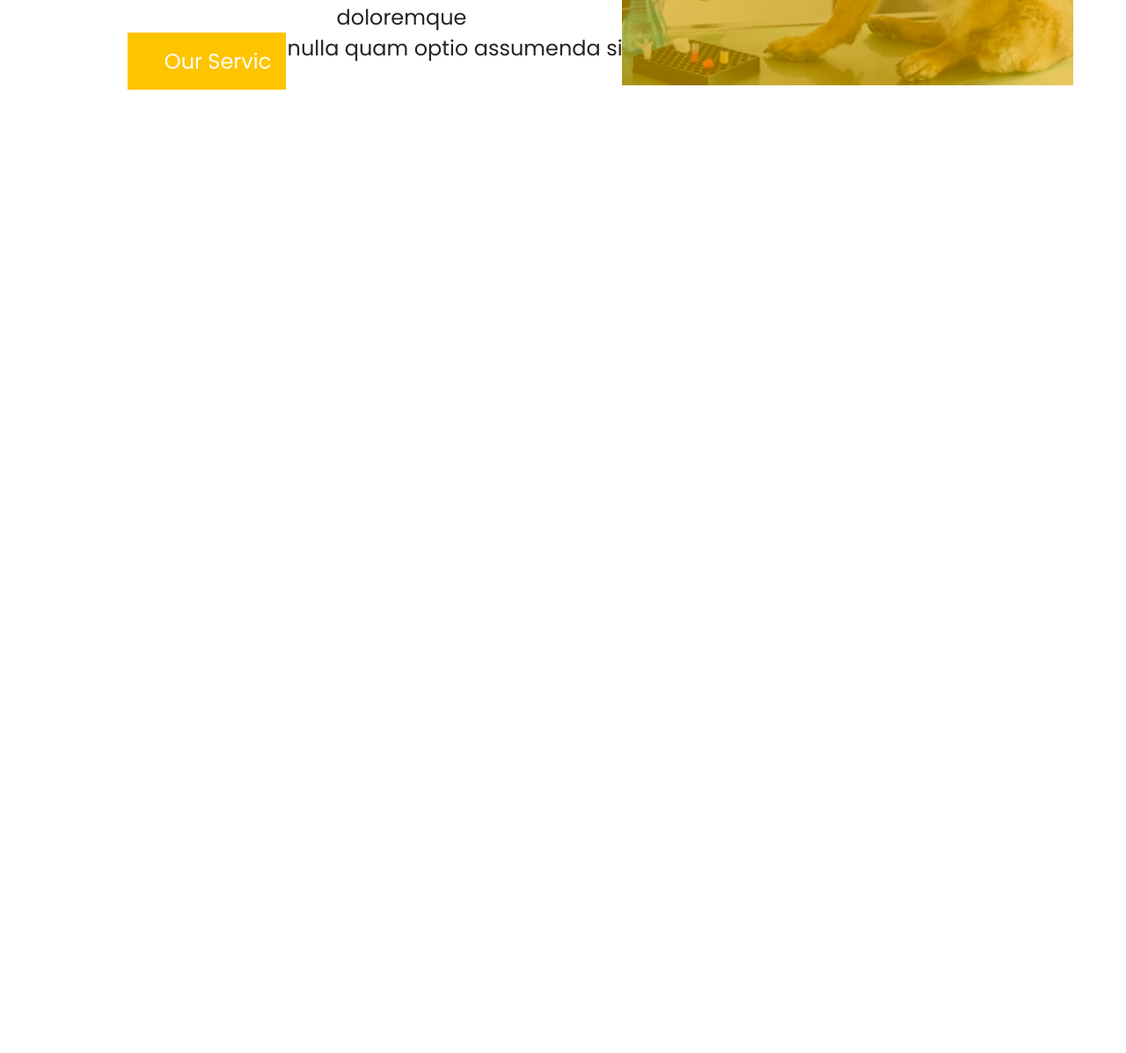
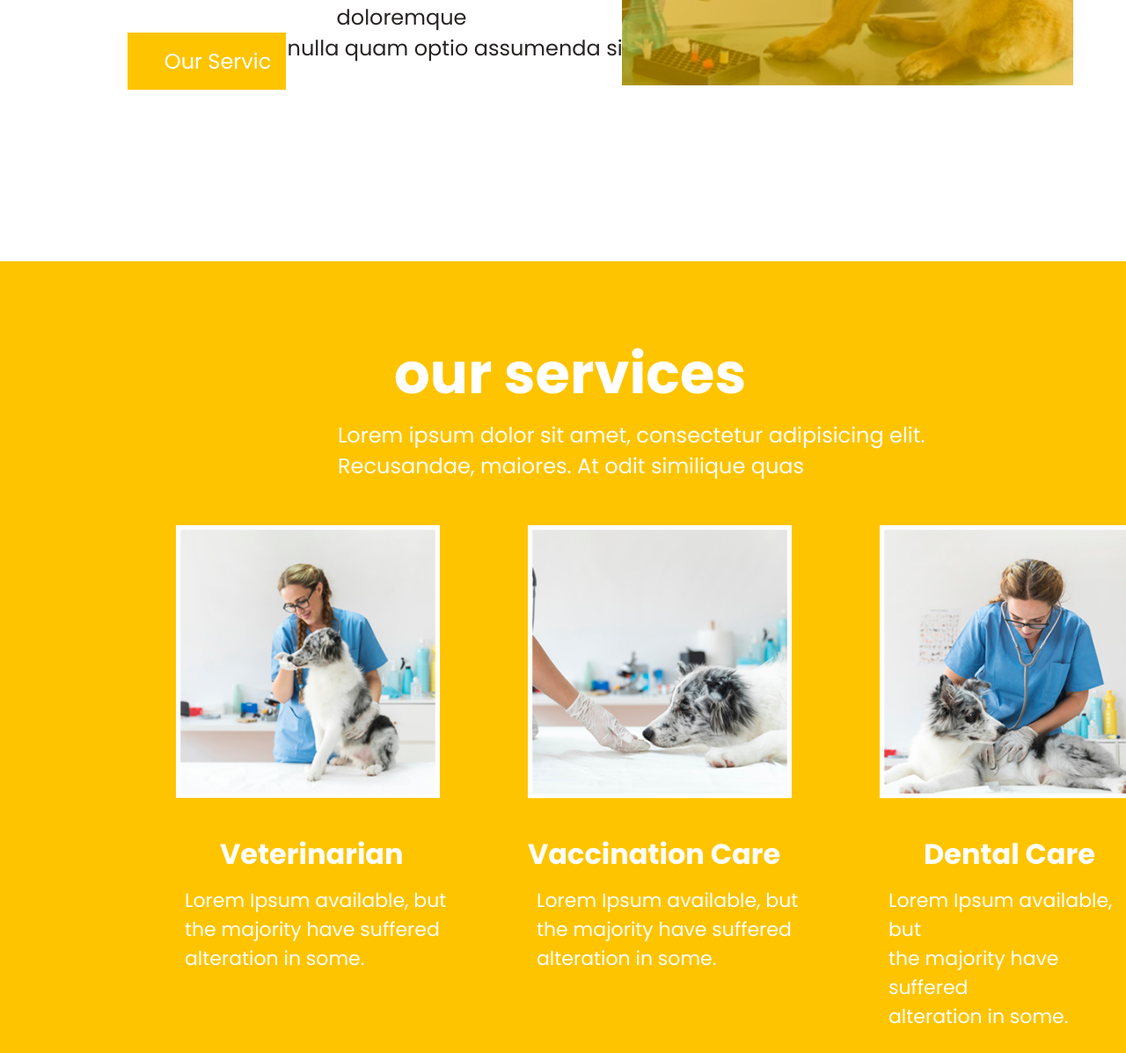
Before and after one commit to alaminrocky681/VetCare, a plain HTML site: page index.html in a window 1280 px wide. Shown: the part 1384-2581 px from the top of the page at 88% size. Before the commit the page ends 1681 px from the top, so only its background shows below. Drawn offline with Linux system fonts and the light colour scheme.

Commit message:
part-3 complete

```diff
--- a/index.html
+++ b/index.html
@@ -69,6 +69,29 @@
             </div>
         </div>
     </div>
+    <div class="div7">
+        <div class="div8">
+            <h1>our services</h1>
+            <p>Lorem ipsum dolor sit amet, consectetur adipisicing elit. <br> Recusandae, maiores. At odit similique quas</p>
+            <div class="div9">
+                <img src="./img/dc dog3.png" alt="sick1" class="sick1">
+            <h1>Veterinarian</h1>
+            <p> Lorem Ipsum available, but <br>
+                the majority have suffered <br>
+                alteration in some.</p>
+            <img src="./img/dc dog2.png" alt="sick2" class="sick2">
+            <h2>Vaccination Care</h2>
+            <p class="lorem">Lorem Ipsum available, but <br>
+                the majority have suffered <br>
+                alteration in some.</p>
+            <img src="./img/dc dog1.png" alt="sick3" class="sick3">
+            <h3>Dental Care</h3>
+            <p class="lor">Lorem Ipsum available, but <br>
+                the majority have suffered <br>
+                alteration in some.</p>
+            </div>
+        </div>
+    </div>
 
 
 </body>
--- a/style.css
+++ b/style.css
@@ -13,26 +13,24 @@ ul li{
 }
 .header{
     height: 121px;
+    width: 100%;
     background-color:#EAAD00;
 
 }
 .header img{
     cursor: pointer;
+
 }
 .header .container{
-    width: 1150px;
     width: 1200px;
     height: 100%;
     padding: o 25px;
     background-color: #EAAD00;
-   margin: 0 auto;
-   display: flex;
-   justify-content: space-between;
-   align-items: center;
     margin: 0 auto;
     display: flex;
     justify-content: space-between;
     align-items: center;
+
 }
 .header-menu .menu{
     display: flex;
@@ -46,7 +44,7 @@ ul li{
     padding: 10px 20px;
     font-family: 'Poppins', sans-serif;
     color: #fff;
-    font-size: 29px;
+    font-size: 22px;
 }
 .input-field{
     height: 50px;
@@ -303,3 +301,95 @@ ul li{
     width: 513px;
 
 }
+.div7{
+    position: relative;
+    background-color: #FFC400;
+    height: 900px;
+    width: 100%;
+    font-family: 'Poppins', sans-serif;
+    justify-content: space-arounds;
+}
+.div8 {
+    height: 300px;
+    width: 100%;
+    /* background-color: #00BFCB; */
+
+}
+.div8 h1{
+    position: absolute;
+    top: 80px;
+    left: 35%;
+    font-size: 64px;
+    color: #fff;
+
+}
+.div8 p{
+    position: absolute;
+    top: 180px;
+    left: 30%;
+    font-size: 24px;
+    color: #fff;
+}.div9 .sick1{
+    position: absolute;
+    left: 200px;
+    top: 300px;
+    width: 300px;
+}
+.div9 h1{
+    position: absolute;
+    color: #fff;
+    font-size: 32px;
+    left: 250px;
+    top: 650px;
+}
+.div9 p{
+    position: absolute;
+    color: #fff;
+    left: 210px;
+    top: 710px;
+    font-size: 22px;
+}
+.div9 .sick2{
+    position: absolute;
+    left: 600px;
+    right: 300px;
+    top: 300px;
+    width: 300px;
+}
+
+.div9 h2{
+    position: absolute;
+    color: #fff;
+    font-size: 32px;
+    left: 600px;
+    top: 650px;
+}
+.div9 .lorem{
+    position: absolute;
+    color: #fff;
+    left: 610px;
+    top: 710px;
+    font-size: 22px;
+}
+.div9 .sick3{
+    position: absolute;
+    left: 1000px;
+    right: 300px;
+    top: 300px;
+    width: 300px;
+}
+.div9 h3{
+    position: absolute;
+    color: #fff;
+    font-size: 32px;
+    left: 1050px;
+    top: 650px;
+
+}
+.div9 .lor{
+    position: absolute;
+    color: #fff;
+    left: 1010px;
+    top: 710px;
+    font-size: 22px
+}
```
Also changed, not shown: img/dc dog1.png (added), img/dc dog2.png (added), img/dc dog3.png (added).
